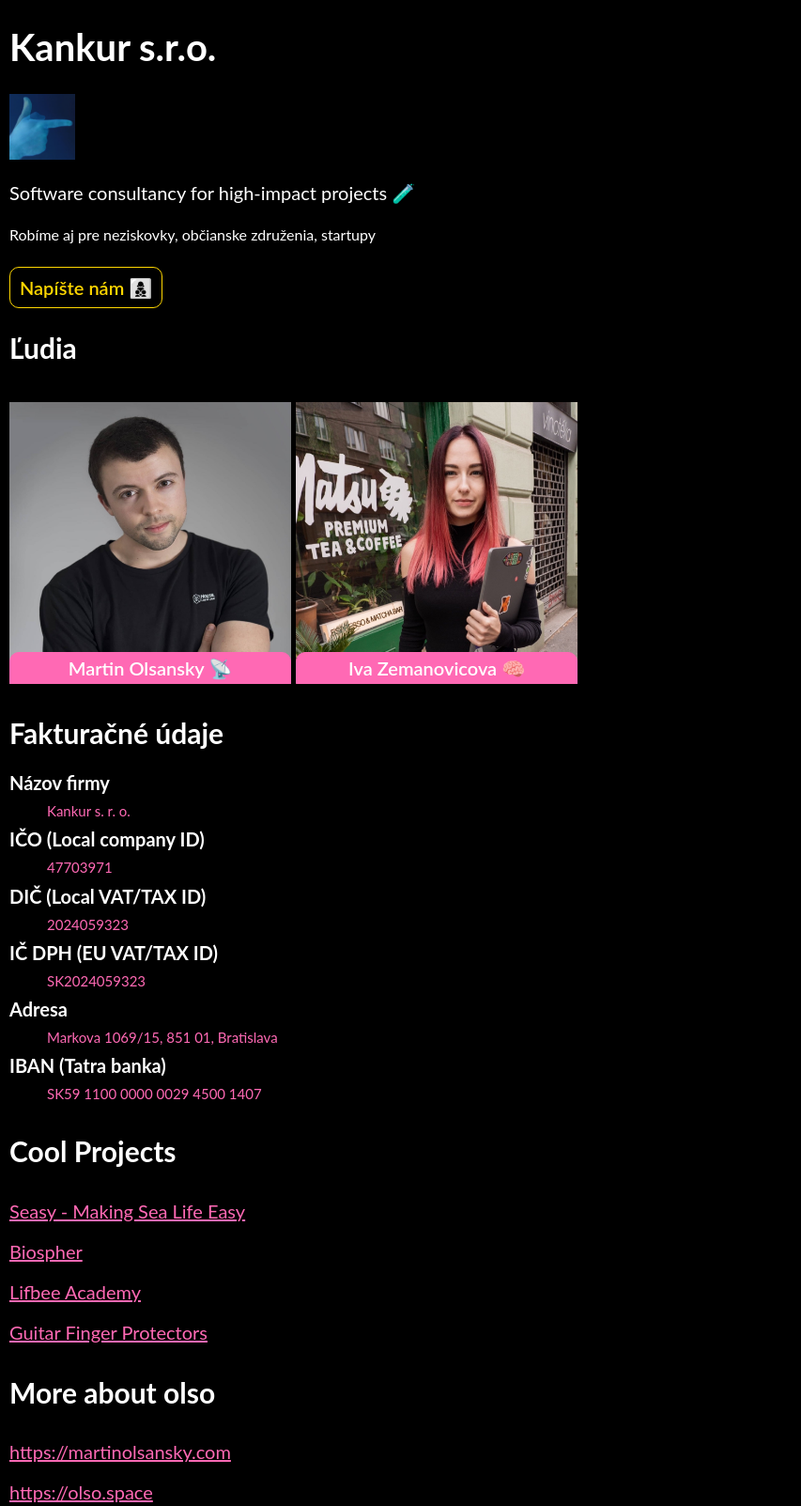
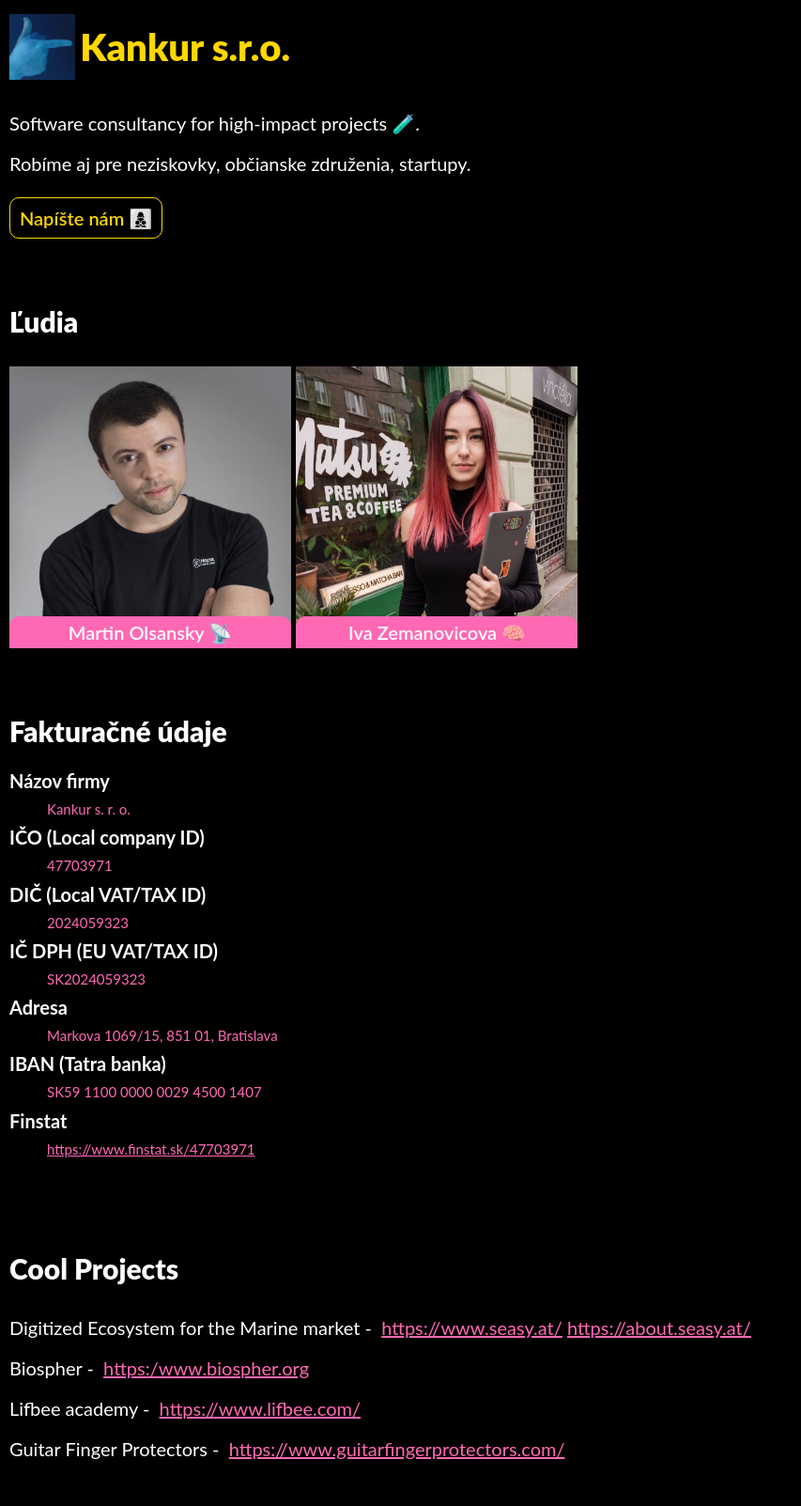
Before and after one commit to olso/kankur.xyz, a website: page index.html in a window 1280 px wide. Shown: the top 1603 px of the page at 94% size, without its empty margins (0-853 px from the left). Drawn offline with nearby package versions, Linux system fonts and the light colour scheme.

Commit message:
fixup design

```diff
--- a/index.html
+++ b/index.html
@@ -41,12 +41,24 @@
       --person-size: 300px;
     }
 
+    .logo-title {
+      display: flex;
+      flex-direction: row;
+      align-items: center;
+      justify-content: flex-start;
+      color: var(--color-gold);
+    }
+
     body {
       padding: 0 1rem 1rem 1rem;
       font-family: Avenir, Lato, "Helvetica Neue", "Calibri Light", sans-serif;
       font-size: 2rem;
       background-color: black;
       color: white;
+    }
+
+    h1, h2 {
+      font-weight: 900;
     }
 
     a {
@@ -116,6 +128,7 @@
     }
 
     div.people-list {
+      padding: 0;
       display: flex;
       flex-direction: row;
     }
@@ -157,10 +170,13 @@
 
 <body>
   <main>
-    <h1>Kankur s.r.o.</h1>
-    <img src="./img/kankur_logo.png" alt="Kankur logo" height="70px" width="70px" />
-    <p>Software consultancy for high-impact projects 🧪</p>
-    <small>Robíme aj pre neziskovky, občianske združenia, startupy</small>
+    <div class="logo-title">
+      <img src="./img/kankur_logo.png" alt="Kankur logo" height="70px" width="70px" />
+      &nbsp;
+      <h1>Kankur s.r.o.</h1>
+    </div>
+    <p>Software consultancy for high-impact projects 🧪.</p>
+    <p>Robíme aj pre neziskovky, občianske združenia, startupy.</p>
     <h2></h2>
     <div>
       <a class="button button-gold" href="mailto:olso@kankur.xyz?subject=Hire%20a%20team" taget="_blank">
@@ -172,6 +188,8 @@
     <h2>People</h2>
     <div><a href="https://olso.space" target="_blank">Martin Olsansky</a></div>
   </section> -->
+  <br />
+  <br />
   <section class="people">
     <h2>Ľudia</h2>
     <div class="people-list">
@@ -187,6 +205,8 @@
       </div>
     </div>
   </section>
+  <br />
+  <br />
   <section>
     <h2>Fakturačné údaje</h2>
     <dl>
@@ -202,27 +222,38 @@
       <dd>Markova 1069/15, 851 01, Bratislava</dd>
       <dt>IBAN (Tatra banka)</dt>
       <dd>SK59 1100 0000 0029 4500 1407</dd>
+      <dt>Finstat</dt>
+      <dd><a href="https://www.finstat.sk/47703971" target="_blank">https://www.finstat.sk/47703971</a></dd>
     </dl>
   </section>
   <!-- <section>
     <h2>Naša práca</h2>
     <div>TODO: Pridáme 😊</div>
   </section> -->
+  <br />
+  <br />
   <section>
     <h2>Cool Projects</h2>
     <div>
-      <a href="https://www.seasy.at/" target="_blank">Seasy - Making Sea Life Easy</a>
+      <span>Digitized Ecosystem for the Marine market</span>&nbsp;-&nbsp;
+      <a href="https://www.seasy.at/" target="_blank">https://www.seasy.at/</a>
+      <a href="https://about.seasy.at/" target="_blank">https://about.seasy.at/</a>
     </div>
     <div>
-      <a href="https:/www.biospher.org" target="_blank">Biospher</a>
+      <span>Biospher</span>&nbsp;-&nbsp;
+      <a href="https://www.biospher.org" target="_blank">https:/www.biospher.org</a>
     </div>
     <div>
-      <a href="https://www.seasy.at/" target="_blank">Lifbee Academy</a>
+      <span>Lifbee academy</span>&nbsp;-&nbsp;
+      <a href="https://www.lifbee.com/" target="_blank">https://www.lifbee.com/</a>
     </div>
     <div>
-      <a href="https://www.guitarfingerprotectors.com/" target="_blank">Guitar Finger Protectors</a>
+      <span>Guitar Finger Protectors</span>&nbsp;-&nbsp;
+      <a href="https://www.guitarfingerprotectors.com/" target="_blank">https://www.guitarfingerprotectors.com/</a>
     </div>
   </section>
+  <br />
+  <br />
   <section>
     <h2>More about olso</h2>
     <div>
```
